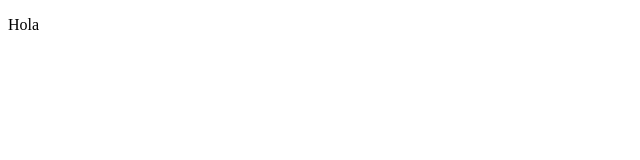
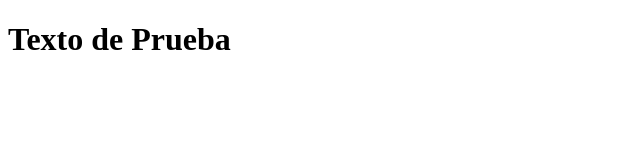
Before and after one commit to ricardo22v/tareacss, a plain HTML site: page index.html in a window 1280 px wide. Shown: the whole page, without its empty margins (0-640 px from the left). Drawn offline with Linux system fonts and the light colour scheme.

Commit message:
Se agrego etiqueta h1 para probar los estilos

```diff
--- a/index.html
+++ b/index.html
@@ -6,7 +6,6 @@
     <title>Practica 4 Pilares Css</title>
 </head>
 <body>
-    <p>Hola</p>
-
+    <h1>Texto de Prueba</h1>
 </body>
 </html>
```
Also changed, not shown: 1 other file.
